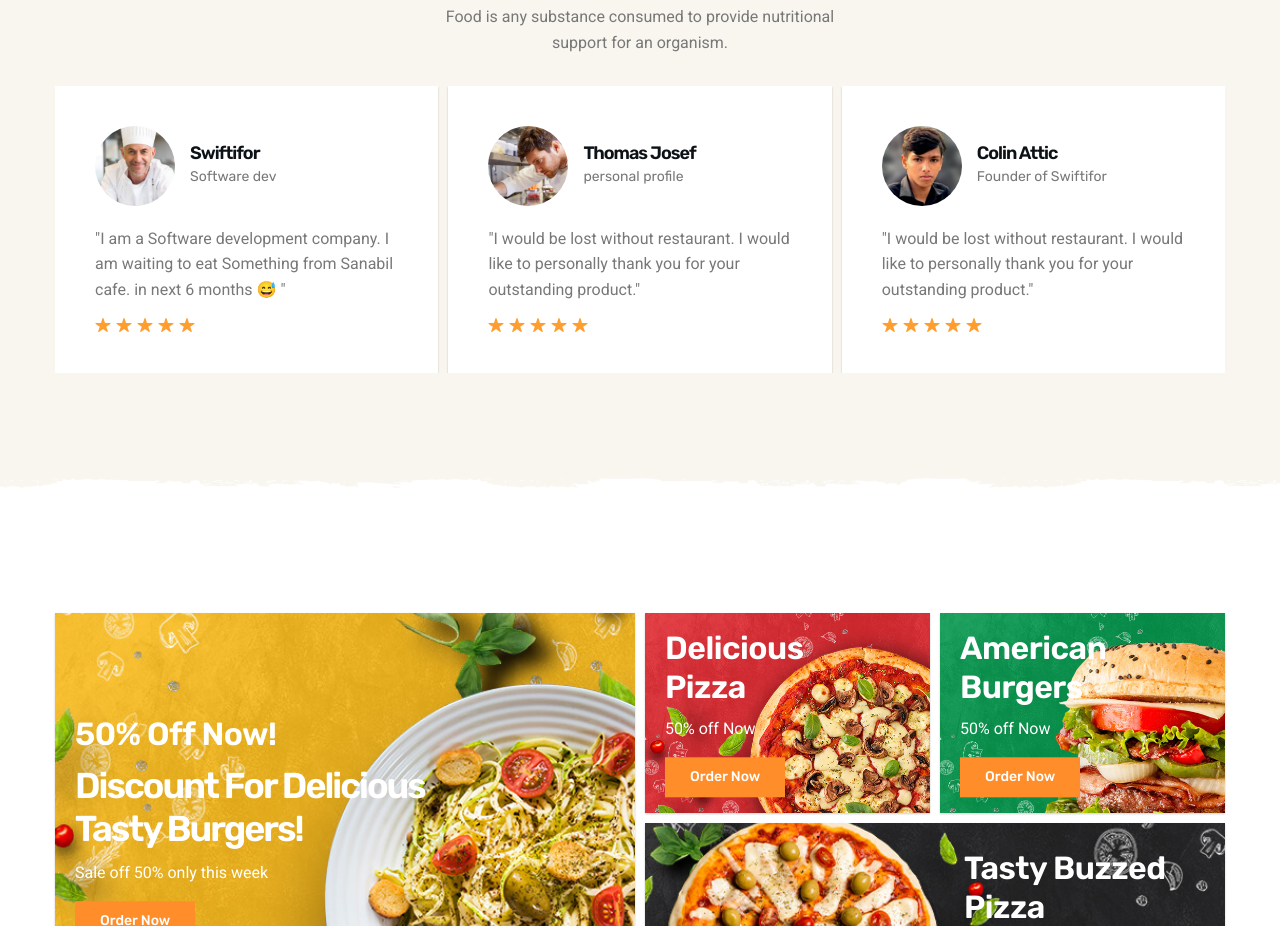
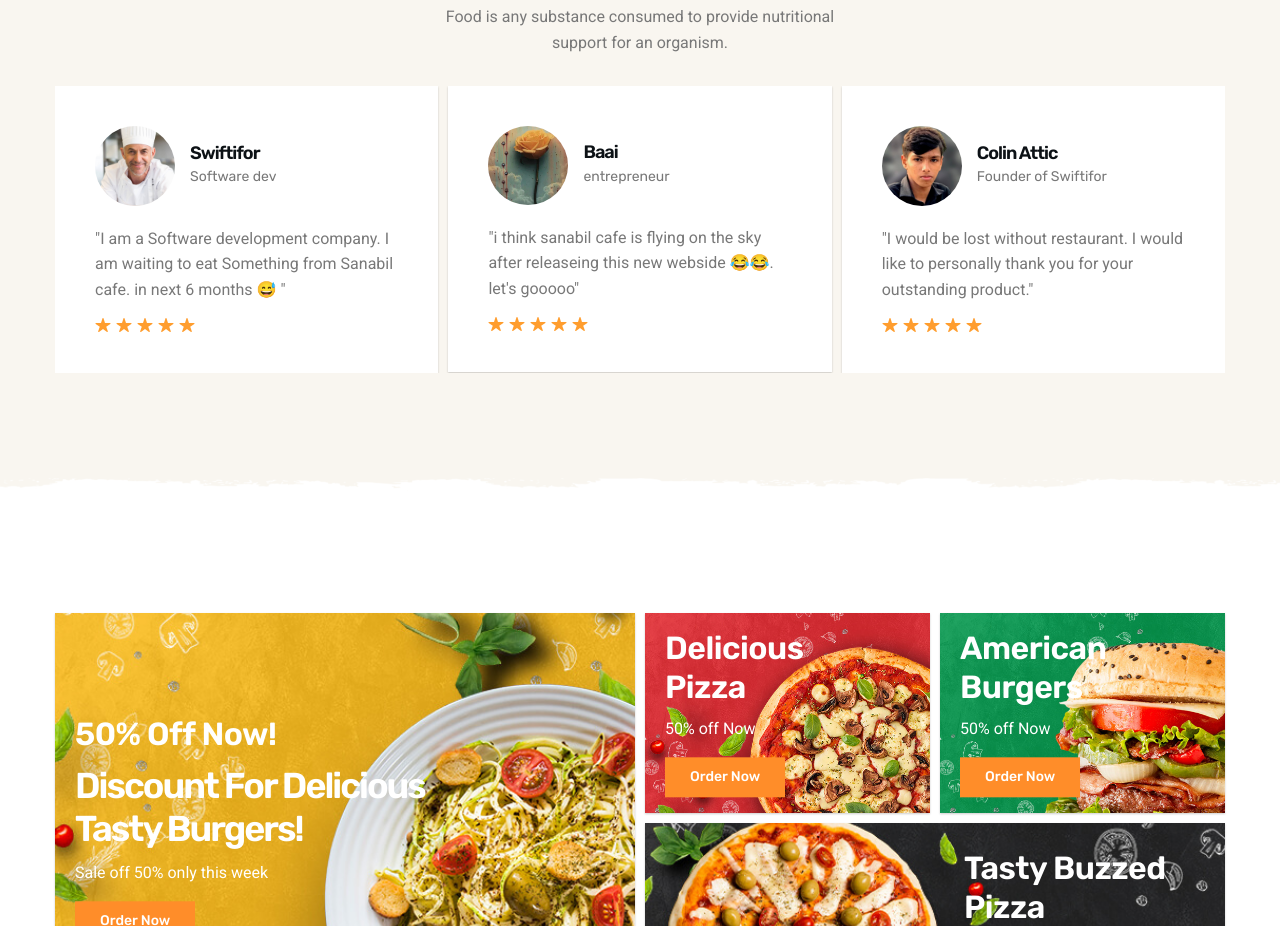
Before and after one commit to colinattic/sanabil-cafe3, a plain HTML site: page index.html in a window 1280 px wide. Shown: the part 5480-6406 px from the top of the page. Drawn offline with nearby package versions, Linux system fonts and the light colour scheme; a script that the page names is missing; files whose address does not match are found by name.

Commit message:
Update index.html

```diff
--- a/index.html
+++ b/index.html
@@ -2585,20 +2585,21 @@ transform: translateY(-10px);
                 <div class="profile-wrapper">
 
                   <figure class="avatar">
-                    <img src="avatar-2.jpg" width="80" height="80" loading="lazy" alt="Thomas Josef">
+                    <img src="avatar-8.jpeg" width="80" height="80" loading="lazy" alt="Thomas Josef">
                   </figure>
 
                   <div>
-                    <h3 class="h4 testi-name">Thomas Josef</h3>
-
-                    <p class="testi-title">personal profile</p>
+                    <h3 class="h4 testi-name">Baai</h3>
+
+                    <p class="testi-title">entrepreneur</p>
                   </div>
 
                 </div>
 
                 <blockquote class="testi-text">
-                  "I would be lost without restaurant. I would like to personally thank you for your outstanding
-                  product."
+                  "i think sanabil cafe is flying on the sky
+                  after releaseing this new webside 😂😂.
+                  let's gooooo"
                 </blockquote>
 
                 <div class="rating-wrapper">
```
